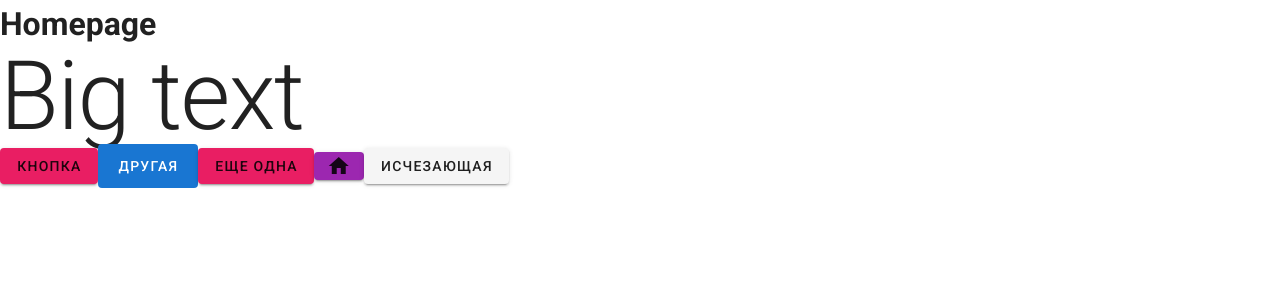
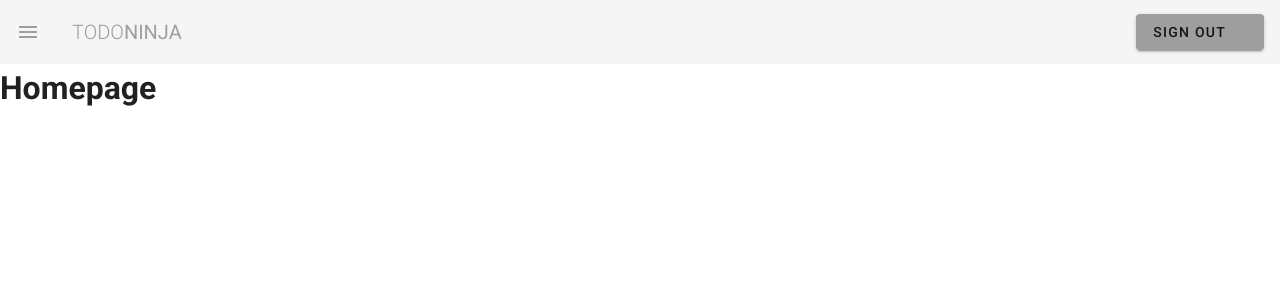
Before and after one commit to HightMike/vuetifyTraining, a Vue app: page / in a window 1280 px wide. Shown: the top 300 px of the page. Built offline with nearby package versions, Linux system fonts and the light colour scheme.

Commit message:
add navbar

```diff
--- a/src/App.vue
+++ b/src/App.vue
@@ -1,5 +1,6 @@
 <template>
   <v-app>
+    <Navbar/>
     <v-content>
       <router-view></router-view>
     </v-content>
@@ -8,8 +9,10 @@
 
 <script>
 
+  import Navbar from '@/components/Navbar'
+
 export default {
-
+  components :{Navbar},
   name:'App',
   data() {
     return {
--- /dev/null
+++ b/src/components/Navbar.vue
@@ -0,0 +1,36 @@
+
+<template>
+    <nav>
+
+        <v-app-bar flat app>
+            <v-app-bar-nav-icon class="grey--text" @click="drawer = !drawer"></v-app-bar-nav-icon>
+            <v-toolbar-title class="text-uppercase grey--text">
+                <span class="font-weight-light">Todo</span>
+                <span>Ninja</span>
+            </v-toolbar-title>
+            <v-spacer></v-spacer>
+            <v-btn flat color="grey">
+                <span>Sign Out</span>
+                <v-icon right>mdi-exit_to_app</v-icon>
+            </v-btn>
+        </v-app-bar>
+
+        <v-navigation-drawer app v-model="drawer" class="indigo">
+            <p>test</p>
+        </v-navigation-drawer>
+
+    </nav>
+</template>
+
+<script>
+    export default {
+        data() {
+            return {
+                drawer: false
+            }
+        }
+    }
+</script>
+
+<style>
+</style>
--- a/src/views/Home.vue
+++ b/src/views/Home.vue
@@ -1,16 +1,6 @@
 <template>
   <div class="home">
     <h1>Homepage</h1>
-    <h1 class="display-4">Big text</h1>
-
-    <v-btn class="pink">Кнопка</v-btn>
-    <v-btn depressed large color="primary">Другая</v-btn>
-    <v-btn class="pink v-btn--flat">Еще одна</v-btn>
-    <v-btn small color="purple">
-      <v-icon>mdi-home</v-icon>
-    </v-btn>
-    <v-btn class="hidden-md-and-down">Исчезающая</v-btn>
-
   </div>
 </template>
 
```
